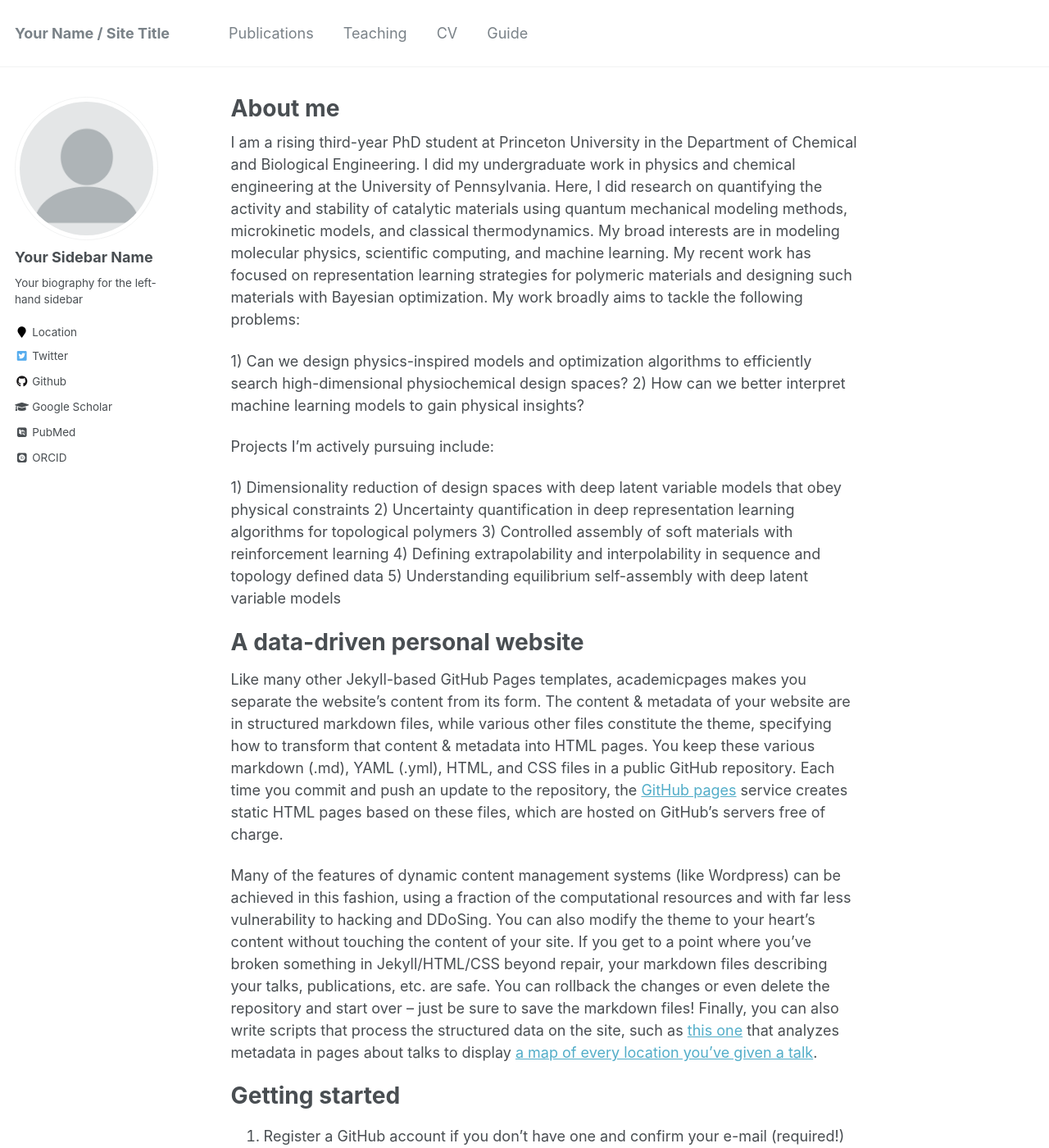
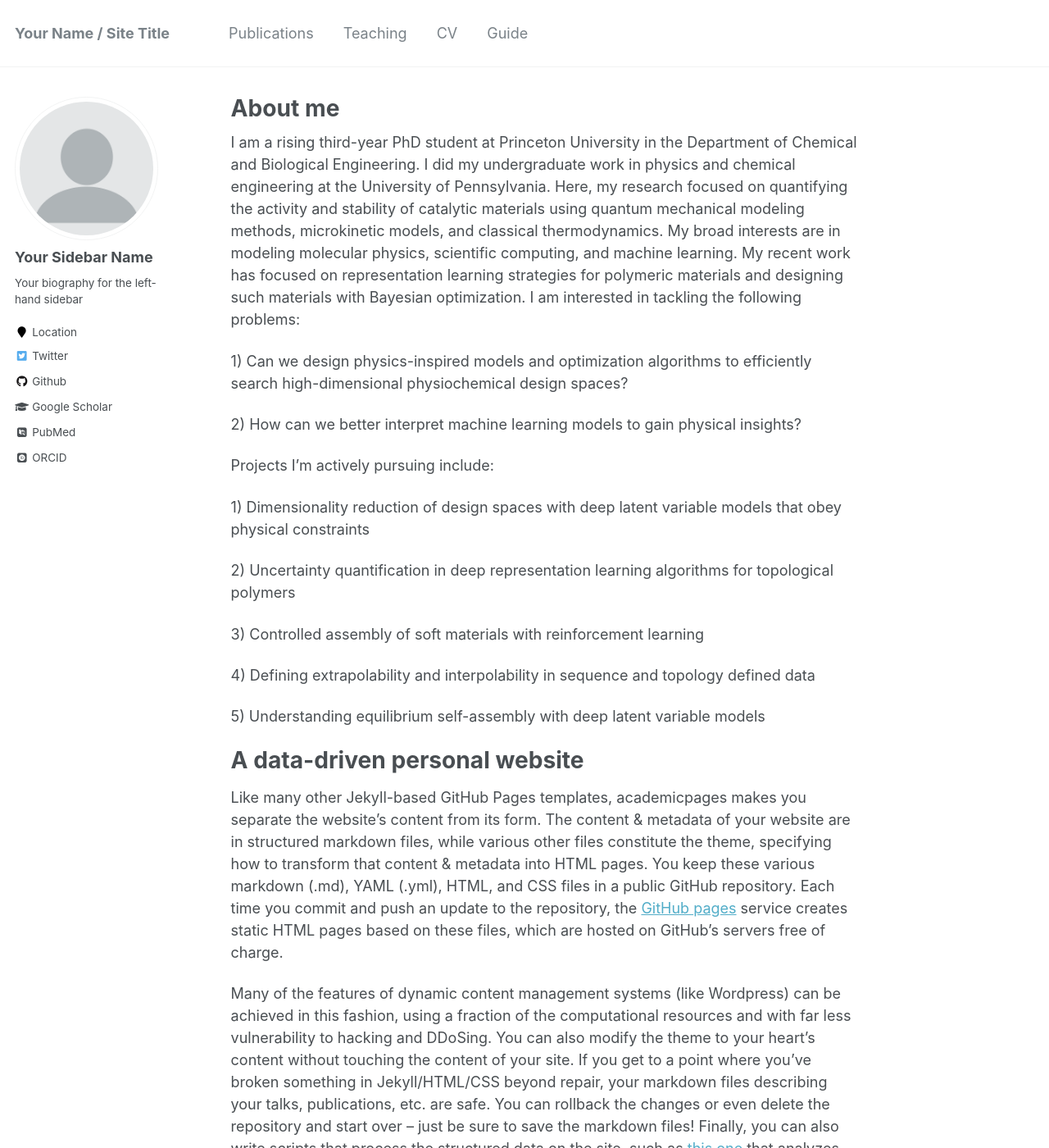
Before and after one commit to roshanpatel317/roshanpatel317.github.io, a Jekyll site: the page built from _pages/about.md, in a window 1280 px wide and 1400 px high. Shown: the whole window at 82% size. Built offline with Jekyll 4.4.1, drawn with Linux system fonts in a browser that asks for light colours; some web fonts are replaced.

Commit message:
Update about.md

```diff
--- a/_pages/about.md
+++ b/_pages/about.md
@@ -7,17 +7,22 @@ redirect_from:
   - /about/
   - /about.html
 ---
-I am a rising third-year PhD student at Princeton University in the Department of Chemical and Biological Engineering. I did my undergraduate work in physics and chemical engineering at the University of Pennsylvania. Here, I did research on quantifying the activity and stability of catalytic materials using quantum mechanical modeling methods, microkinetic models, and classical thermodynamics. My broad interests are in modeling molecular physics, scientific computing, and machine learning. My recent work has focused on representation learning strategies for polymeric materials and designing such materials with Bayesian optimization. My work broadly aims to tackle the following problems:
+I am a rising third-year PhD student at Princeton University in the Department of Chemical and Biological Engineering. I did my undergraduate work in physics and chemical engineering at the University of Pennsylvania. Here, my research focused on quantifying the activity and stability of catalytic materials using quantum mechanical modeling methods, microkinetic models, and classical thermodynamics. My broad interests are in modeling molecular physics, scientific computing, and machine learning. My recent work has focused on representation learning strategies for polymeric materials and designing such materials with Bayesian optimization. I am interested in tackling the following problems:
 
 1) Can we design physics-inspired models and optimization algorithms to efficiently search high-dimensional physiochemical design spaces?
+
 2) How can we better interpret machine learning models to gain physical insights?
 
 Projects I'm actively pursuing include:
 
 1) Dimensionality reduction of design spaces with deep latent variable models that obey physical constraints
+
 2) Uncertainty quantification in deep representation learning algorithms for topological polymers
+
 3) Controlled assembly of soft materials with reinforcement learning
+
 4) Defining extrapolability and interpolability in sequence and topology defined data
+
 5) Understanding equilibrium self-assembly with deep latent variable models
 
 
```
